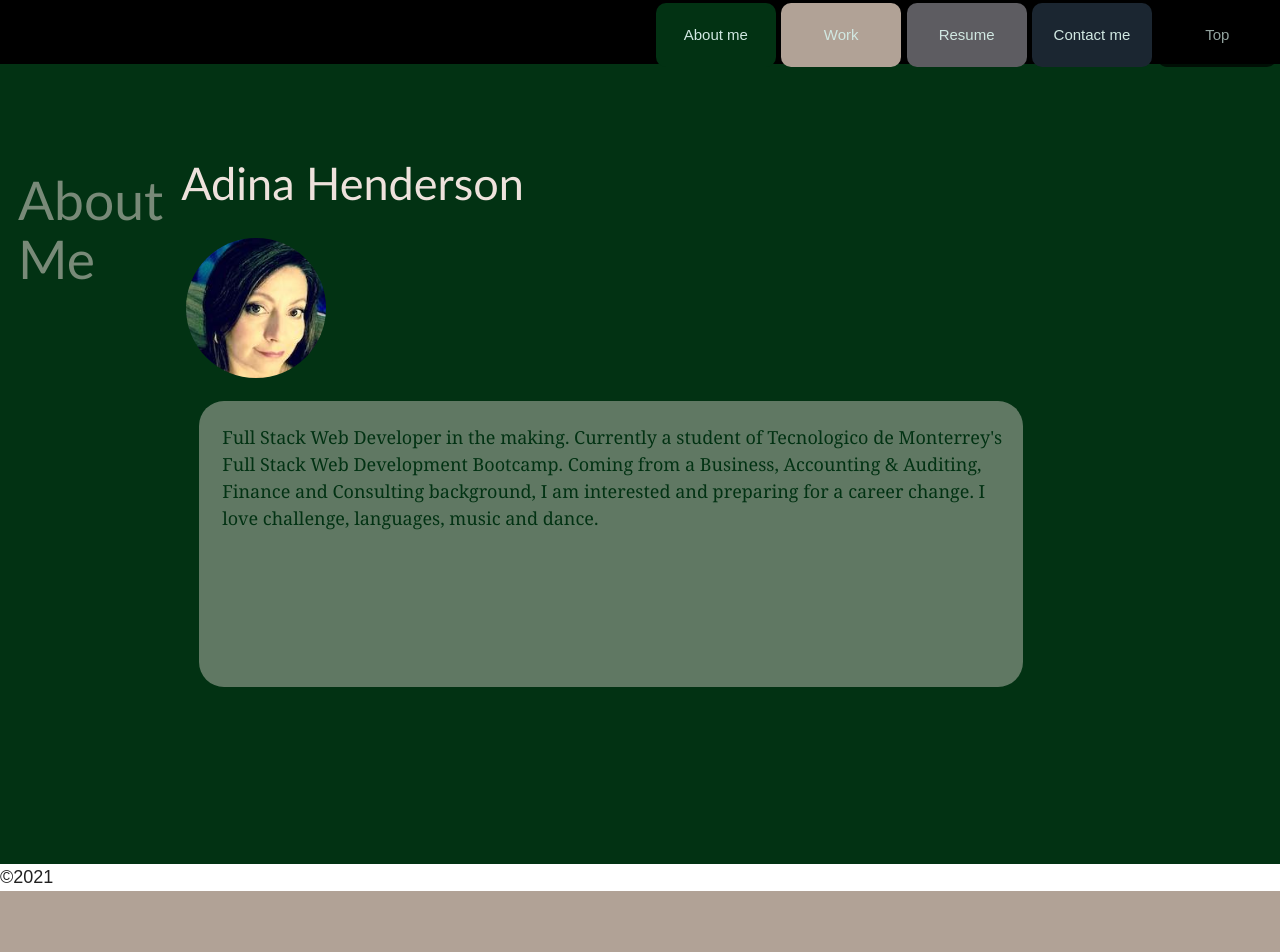
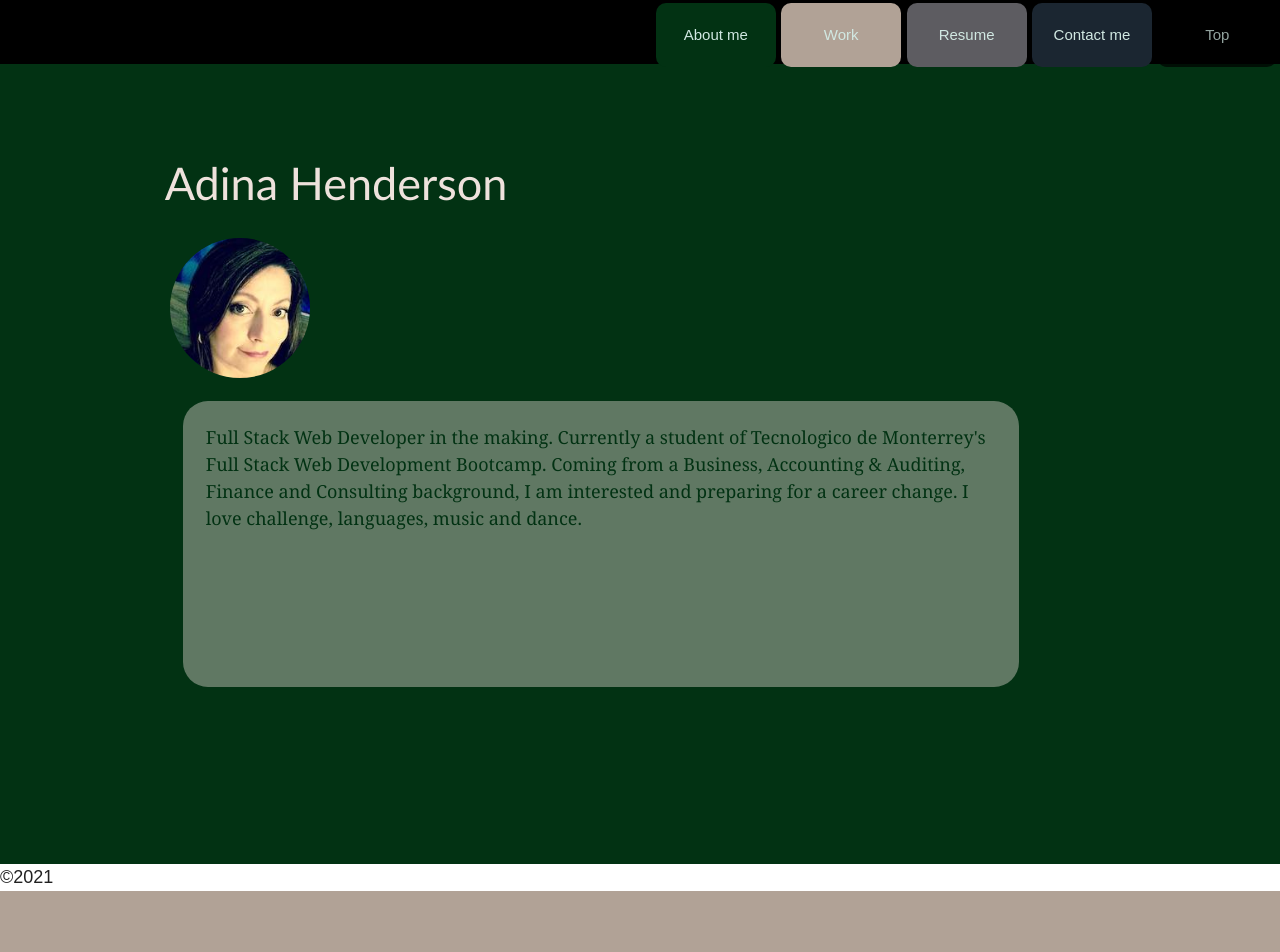
Before and after one commit to adina-hc/portfolio, a React (Create React App) app: page / in a window 1280 px wide. Shown: the top 952 px of the page. Built offline with nearby package versions, Linux system fonts and the light colour scheme.

Commit message:
modified style

```diff
--- a/src/components/About/index.js
+++ b/src/components/About/index.js
@@ -1,5 +1,6 @@
 import React from 'react';
 import profilePic from "../../images/adina-portfolio.JPG";
+import backGPic from '../../images/matrix.jpg';
 import Footer from '../Footer/index';
 
 // Import style
@@ -9,10 +10,11 @@ import '../../fix-materialize.css'
 
 function About() {
     return (
-      <div>
+      <>
+        <div style={{ backgroundImage: `url(${backGPic})` }}>
           <section id="about-me" class="about-me">
             <div className=" subtitle">
-            <h2 className="subtitle-about-me subtitles">About Me</h2>
+              <h2 className="subtitle-about-me subtitles"> </h2>
             </div>
             <div className="center-div">
               <h1 className="developer-name">Adina Henderson</h1>
@@ -22,16 +24,18 @@ function About() {
                 <p>
                   {" "}
                   Full Stack Web Developer in the making. Currently a student of
-                Tecnologico de Monterrey's Full Stack Web Development Bootcamp.
-                Coming from a Business, Accounting & Auditing, Finance and
-                Consulting background, I am interested and preparing for a
-                career change. I love challenge, languages, music and dance.
+                  Tecnologico de Monterrey's Full Stack Web Development
+                  Bootcamp. Coming from a Business, Accounting & Auditing,
+                  Finance and Consulting background, I am interested and
+                  preparing for a career change. I love challenge, languages,
+                  music and dance.
                 </p>
               </article>
             </div>
           </section>
+        </div>
         <Footer />
-      </div>
+      </>
     );
 }
 
--- a/src/components/Contact/index.js
+++ b/src/components/Contact/index.js
@@ -20,7 +20,6 @@ const Contact = () => {
               <h2 className="subtitle-contact subtitles">Contact</h2>
             </div>
             <div className="form-logos">
-              <ContactForm />
               <ul className="contact-information">
                 <li>
                   <a href="(513)512-5663" target="_blank">
@@ -83,6 +82,7 @@ const Contact = () => {
                   </a>
                 </li>
               </ul>
+              <ContactForm />
             </div>
           </section>
           <Footer />
--- a/src/components/Footer/index.js
+++ b/src/components/Footer/index.js
@@ -2,9 +2,12 @@ import React from 'react';
 
 const Footer = () => {
     return (
-      <div>
-        <p>&copy;2021</p>
+      <>
+      <div className="footer">
+
+        <p className="footer p">&copy;2021</p>
       </div>
+      </>
     );
 }
 
--- a/src/pages/Portfolio.js
+++ b/src/pages/Portfolio.js
@@ -5,7 +5,7 @@ import About from '../components/About/index';
 import Work from '../components/Work/index';
 import Resume from '../components/Resume/index';
 import Contact from '../components/Contact/index';
-import Footer from '../components/Footer/index';
+
 import 'materialize-css/dist/css/materialize.min.css';
 
 
@@ -17,7 +17,6 @@ const Portfolio = () => {
       <Work />
       <Resume />
       <Contact />
-      <Footer />
     </>
   )
 }
--- a/src/style.css
+++ b/src/style.css
@@ -436,7 +436,7 @@ footer p {
   }
 
 
-  .contact-information,
+
   .banner,
   .work-box-bottom {
     display: flex;
```
Lines whose indentation alone changed are shown as unchanged.
